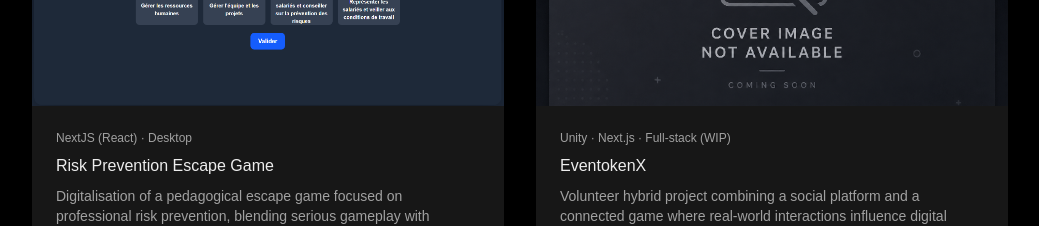
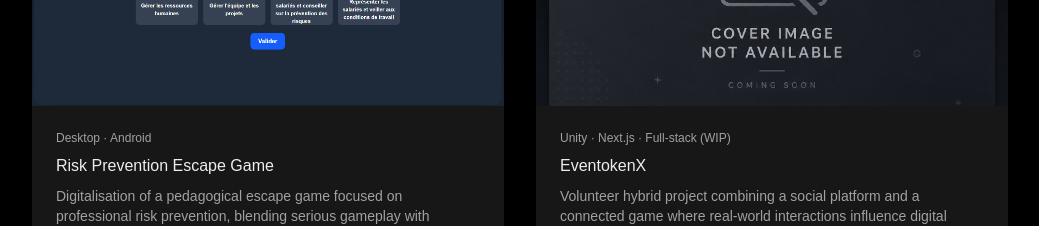
Before and after one commit to Trophaigle/unity_portfolio, a Next.js app: page / in a window 1280 px wide. Shown: the part 3300-3526 px from the top of the page, without its empty margins (120-1159 px from the left). Built offline with nearby package versions, Linux system fonts and the light colour scheme.

Commit message:
add thumbmail

```diff
--- a/data/demos.ts
+++ b/data/demos.ts
@@ -313,7 +313,7 @@
   category: "client-collab",
   status: "paused",
 
-  platform: "NextJS (React) · Desktop",
+  platform: "Desktop  · Android",
 
   short_description:
     "Digitalisation of a pedagogical escape game focused on professional risk prevention, blending serious gameplay with immersive and playful learning.",
@@ -349,7 +349,7 @@
   videos: [
     {
       src: "/videos/EscapeGameDemo_compress.mp4",
-
+      poster: "/escapeGameScreenShot.png",
     },
   ],
 
```
